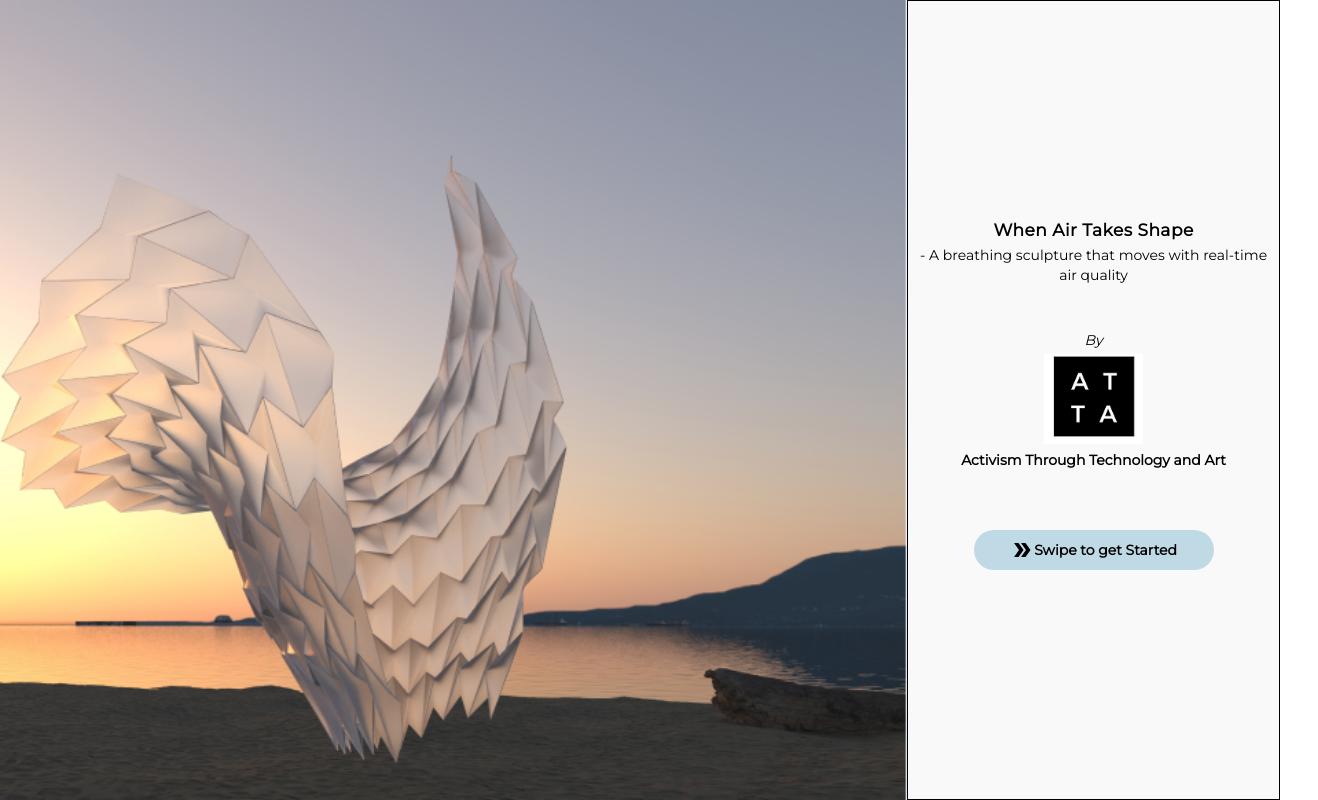
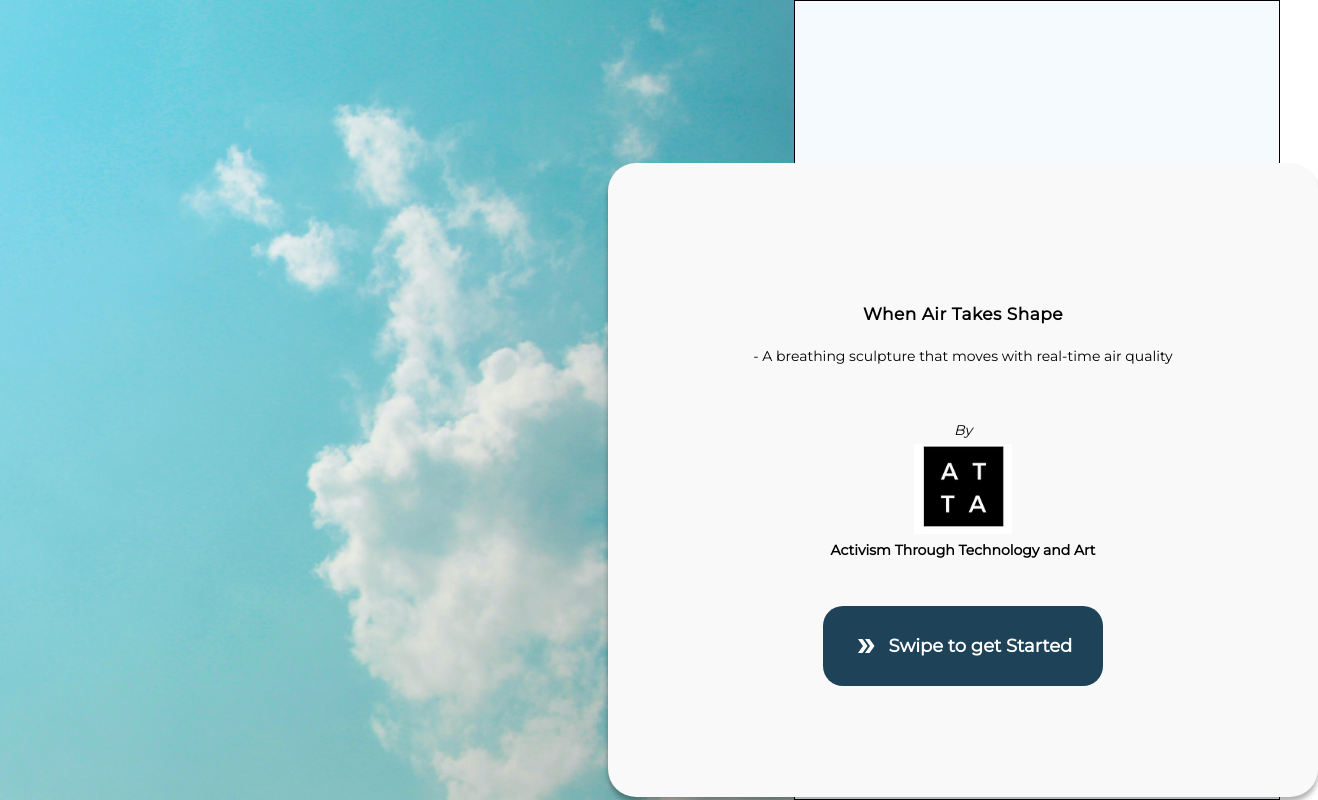
Before and after one commit to iszufnara/ATTA-When-Air-Takes-Shape, a React (Create React App) app in the folder Client/: page / in a window 1280 px wide. Shown: the whole page, 1318 px wide, since content can reach past the window. Built offline with nearby package versions, Linux system fonts and the light colour scheme.

Commit message:
modified landing page according to new design

```diff
--- a/Client/src/App.tsx
+++ b/Client/src/App.tsx
@@ -1,21 +1,27 @@
 //styles import
-import './styling/App.scss';
+import "./styling/App.scss";
 
 // Import statements
-import { useState, createContext, Dispatch, SetStateAction, useMemo, useEffect } from 'react';
-import { BrowserRouter as Router, Route, Routes } from 'react-router-dom';
-import { MapRoute } from './routes/MapRoute';
-import { AboutUs } from './routes/AboutUs';
-import { LandingPage } from './routes/LandingPage';
-import NavBar from './components/Navbar';
-import SearchBar from './components/Searchbar';
-import { TakeAction } from './routes/TakeAction';
-import { SearchInfo, SearchInfoContext } from './contexts/SearchInfoContext';
-import { DataHandler, Country, City } from './model/DataHandler';
-import { WindowSize } from './model/interfaces';
-import { WindowContext } from './contexts/WindowSizeContext';
-import { Data, DataContext } from './contexts/DataContext';
-
+import {
+  useState,
+  createContext,
+  Dispatch,
+  SetStateAction,
+  useMemo,
+  useEffect,
+} from "react";
+import { BrowserRouter as Router, Route, Routes } from "react-router-dom";
+import { MapRoute } from "./routes/MapRoute";
+import { AboutUs } from "./routes/AboutUs";
+import { LandingPage } from "./routes/LandingPage";
+import NavBar from "./components/Navbar";
+import SearchBar from "./components/Searchbar";
+import { Introduction } from "./routes/Introduction";
+import { SearchInfo, SearchInfoContext } from "./contexts/SearchInfoContext";
+import { DataHandler, Country, City } from "./model/DataHandler";
+import { WindowSize } from "./model/interfaces";
+import { WindowContext } from "./contexts/WindowSizeContext";
+import { Data, DataContext } from "./contexts/DataContext";
 
 /*
 Project Structure
@@ -59,7 +65,6 @@ function App() {
   //   .then(res => res.json());
   // }
 
-
   /**
    * data handler, used to obtain data on cities and countries.
    * created using useMemo hook to only initialize it once on the first render of the app.
@@ -71,15 +76,18 @@ function App() {
    */
   const [screenSize, setScreenSize] = useState(getCurrentDimension());
   const [searchInfo, setSearchInfo] = useState<SearchInfo>({
-    term: "", zoom: 3, center: {
-      lat: 45.765001, lng: -76.001027
-    }
+    term: "",
+    zoom: 3,
+    center: {
+      lat: 45.765001,
+      lng: -76.001027,
+    },
   });
   const [data, setData] = useState<Data>({
     all_data: dataHandler.getData(),
     city_countries: dataHandler.getCityCountries(),
     priority_data: dataHandler.getPriorityData(),
-    priority_city_countries: dataHandler.getPriorityCityCountries()
+    priority_city_countries: dataHandler.getPriorityCityCountries(),
   });
 
   /**
@@ -88,7 +96,7 @@ function App() {
   function getCurrentDimension(): WindowSize {
     return {
       width: window.innerWidth,
-      height: window.innerHeight
+      height: window.innerHeight,
     };
   }
 
@@ -101,31 +109,31 @@ function App() {
    * callback updateDimension gets invoked when the event is dispatched.
    * updateDimension updates screenSize state, causing a re-render and before appending a
    * new event listener, the old event listener gets removed due
-  */
+   */
   useEffect(() => {
-    window.addEventListener('resize', updateDimension);
-    return (() => {
-      window.removeEventListener('resize', updateDimension);
-    });
+    window.addEventListener("resize", updateDimension);
+    return () => {
+      window.removeEventListener("resize", updateDimension);
+    };
   }, []);
-
 
   return (
     <Router>
       <div className="app-outer">
         <main>
           <DataContext.Provider value={{ data, setData }}>
-            <WindowContext.Provider value={{ windowObject: screenSize, setWindowObject: setScreenSize }}>
+            <WindowContext.Provider
+              value={{
+                windowObject: screenSize,
+                setWindowObject: setScreenSize,
+              }}
+            >
               <SearchInfoContext.Provider value={{ searchInfo, setSearchInfo }}>
                 <Routes>
-                  <Route path="/map-route" element={<MapRoute />}>
-                  </Route>
-                  <Route path="/" element={<LandingPage />}>
-                  </Route>
-                  <Route path="/take-action" element={<TakeAction />}>
-                  </Route>
-                  <Route path="/about" element={<AboutUs />}>
-                  </Route>
+                  <Route path="/map-route" element={<MapRoute />}></Route>
+                  <Route path="/" element={<LandingPage />}></Route>
+                  <Route path="/intro" element={<Introduction />}></Route>
+                  <Route path="/about" element={<AboutUs />}></Route>
                 </Routes>
                 {/* <button onClick={() => sendAQI(55)}>1</button> */}
               </SearchInfoContext.Provider>
@@ -133,7 +141,7 @@ function App() {
           </DataContext.Provider>
         </main>
       </div>
-    </Router >
+    </Router>
   );
 }
 
--- a/Client/src/components/SwipeCard.tsx
+++ b/Client/src/components/SwipeCard.tsx
@@ -1,37 +1,47 @@
-import * as React from 'react';
+import * as React from "react";
 import "./css/swipe.scss";
 import logo from "../assets/atta1_PNG.webp";
 
-export interface SwipeCardProps {
-}
+export interface SwipeCardProps {}
 
 export function SwipeCard(props: SwipeCardProps) {
   return (
-    <div className='swipe-container'>
-      <div className='swipe-upper'>
+    <div className="swipe-container">
+      <div className="swipe">
+        <div className="swipe-upper">
           <div className="swipe-header">When Air Takes Shape</div>
-        <div className='swipe-description'>- A breathing sculpture that moves
-          with real-time air quality
+          <div className="swipe-description">
+            - A breathing sculpture that moves with real-time air quality
           </div>
         </div>
-      <div className='swipe-middle'>
+        <div className="swipe-middle">
           <div className="swipe-by">By</div>
-        <div className='swipe-logo'>
+          <div className="swipe-logo">
             <img src={logo} />
           </div>
-        <div className='swipe-atta'>Activism Through Technology and Art</div>
+          <div className="swipe-atta">Activism Through Technology and Art</div>
         </div>
-      <div className='swipe-lower'>
-        <button className='swipe-button'>
-          <svg xmlns="http://www.w3.org/2000/svg" width="24" height="24" viewBox="0 0 24 24" fill="none">
+        <div className="swipe-lower">
+          <button className="swipe-button">
+            <svg
+              xmlns="http://www.w3.org/2000/svg"
+              width="24"
+              height="24"
+              viewBox="0 0 24 24"
+              fill="none"
+            >
               <g filter="url(#filter0_d_1276_824)">
-              <path d="M15.5 5H11L16 12L11 19H15.5L20.5 12L15.5 5Z" fill="black" />
-              <path d="M8.5 5H4L9 12L4 19H8.5L13.5 12L8.5 5Z" fill="black" />
+                <path
+                  d="M15.5 5H11L16 12L11 19H15.5L20.5 12L15.5 5Z"
+                  fill="white"
+                />
+                <path d="M8.5 5H4L9 12L4 19H8.5L13.5 12L8.5 5Z" fill="white" />
               </g>
             </svg>
             <p>Swipe to get Started</p>
           </button>
         </div>
       </div>
+    </div>
   );
 }
--- a/Client/src/components/css/swipe.scss
+++ b/Client/src/components/css/swipe.scss
@@ -1,12 +1,12 @@
 @import "../../styling/breakpoints.scss";
 
-$swipe-breakpoint-one: '>480px';
-$swipe-breakpoint-two: '>520px';
-$swipe-breakpoint-four: '>630px';
+$swipe-breakpoint-one: ">480px";
+$swipe-breakpoint-two: ">520px";
+$swipe-breakpoint-four: ">630px";
 
 .swipe-container {
   // border-radius: 16px;
-  background: var(--temp-text-background, #F9F9F9);
+  background: var(--temp-tertiary-background, #f5faff);
   // box-shadow: 0px 2px 4px 0px rgba(0, 0, 0, 0.20);
   display: flex;
   flex-direction: column;
@@ -20,7 +20,7 @@ $swipe-breakpoint-four: '>630px';
   width: 100vw;
   padding: 10px;
 
-  @include media('>760px') {
+  @include media(">760px") {
     display: flex;
   }
 
@@ -43,7 +43,6 @@ $swipe-breakpoint-four: '>630px';
   //   width: 240px;
   // }
 
-
   // @include media('>710px') {
   //   padding: 20px;
   //   top: 65px;
@@ -58,9 +57,24 @@ $swipe-breakpoint-four: '>630px';
 
   // @include media('>1024px') {
   // }
-
 }
-
+.swipe {
+  width: 710px;
+  height: 634px;
+  padding: 32px;
+  background: var(--temp-text-background, #f9f9f9);
+  box-shadow: 0px 5px 5px rgba(0, 0, 0, 0.3);
+  border-radius: 28px;
+  overflow: hidden;
+  flex-direction: column;
+  justify-content: center;
+  align-items: center;
+  gap: 16px;
+  display: inline-flex;
+  left: 608px;
+  top: 163px;
+  position: absolute;
+}
 .swipe-upper {
   display: flex;
   flex-direction: column;
@@ -70,15 +84,15 @@ $swipe-breakpoint-four: '>630px';
 }
 
 .swipe-header {
-  color: #000;
+  text-align: center;
+  color: black;
+  font-size: 50px;
   font-family: Montserrat;
-  font-size: 16px;
-  font-style: normal;
-  font-weight: bold;
-  line-height: 30px;
+  font-weight: 600;
+  line-height: 64px;
   letter-spacing: 0.5px;
-
-  @include media('>630px') {
+  word-wrap: break-word;
+  @include media(">630px") {
     font-size: 17px;
   }
 }
@@ -86,7 +100,7 @@ $swipe-breakpoint-four: '>630px';
 .swipe-description {
   display: none;
 
-  @include media('>630px') {
+  @include media(">630px") {
     display: block;
     color: #000;
     text-align: center;
@@ -97,7 +111,7 @@ $swipe-breakpoint-four: '>630px';
     line-height: 20px;
   }
 
-  @include media('>710px') {
+  @include media(">710px") {
     font-size: 14px;
   }
 }
@@ -110,15 +124,14 @@ $swipe-breakpoint-four: '>630px';
   height: 200px;
   padding: 0px;
 
-
   img {
     height: 70px;
 
-    @include media('>630px') {
+    @include media(">630px") {
       height: 70px;
     }
 
-    @include media('>710px') {
+    @include media(">710px") {
       height: 90px;
     }
   }
@@ -126,7 +139,7 @@ $swipe-breakpoint-four: '>630px';
   .swipe-by {
     display: none;
 
-    @include media('>630px') {
+    @include media(">630px") {
       display: block;
       color: #000;
       font-family: Montserrat;
@@ -137,7 +150,7 @@ $swipe-breakpoint-four: '>630px';
       margin-bottom: 2px;
     }
 
-    @include media('>710px') {
+    @include media(">710px") {
       font-size: 14px;
     }
   }
@@ -151,44 +164,47 @@ $swipe-breakpoint-four: '>630px';
     font-weight: 600;
     line-height: 24px;
 
-    @include media('>710px') {
+    @include media(">710px") {
       font-size: 14px;
     }
-
   }
 }
 
 .swipe-lower {
-  display: flex;
-  flex-direction: column;
-  height: 100px;
+  padding: 20px;
+  background: var(--temp-primary-color, #1e4359);
+  border-radius: 20px;
+  overflow: hidden;
+  justify-content: center;
   align-items: center;
-  justify-content: center;
+  display: inline-flex;
 
   .swipe-button {
     display: flex;
     align-items: center;
-    justify-content: center;
-    border-radius: 30px;
-    background: var(--temp-secondary-color, rgba(154, 199, 217, 0.60));
+    justify-content: space-evenly;
+    width: 227px;
+    height: 36px;
+    background: var(--temp-primary-color, #1e4359);
     border: none;
-    width: 200px;
-    height: 40px;
     font-family: Montserrat;
     font-size: 12px;
     font-style: normal;
     font-weight: 600;
-    line-height: 24px;
+    line-height: 28px;
     outline: none;
 
-    @include media('>630px') {
+    p {
+      color: white;
+    }
+
+    @include media(">630px") {
       height: 40px;
     }
 
-    @include media('>710px') {
+    @include media(">710px") {
       width: 240px;
-      font-size: 14px;
+      font-size: 18px;
     }
-
   }
 }
--- /dev/null
+++ b/Client/src/routes/Introduction.tsx
@@ -0,0 +1,15 @@
+// css styles import
+import "./css/action.css";
+
+// libraries import
+import React from "react";
+
+export interface takeActionPropsInterface {}
+
+export function Introduction(props: takeActionPropsInterface) {
+  return (
+    <div className="take-action-container">
+      <h1>Take Action Route</h1>
+    </div>
+  );
+}
--- a/Client/src/routes/LandingPage.tsx
+++ b/Client/src/routes/LandingPage.tsx
@@ -2,18 +2,16 @@
 import "./css/landing.scss";
 
 // libraries import
-import rectange77 from "../assets/Rectangle 77.png";
-import React from 'react';
+import unsplash from "../assets/unsplash.png";
+import React from "react";
 import { SwipeCard } from "../components/SwipeCard";
 
-
-export interface LandingPageInterface {
-}
+export interface LandingPageInterface {}
 
 export function LandingPage(props: LandingPageInterface) {
   return (
-    <div className='landing-route-container'>
-      <img src={rectange77} />
+    <div className="landing-route-container">
+      <img src={unsplash} />
       <SwipeCard />
     </div>
   );
```
Also changed, not shown: Client/src/routes/TakeAction.tsx (deleted, +0 -18 lines), Client/src/assets/Rectangle 77.png (deleted), Client/src/assets/unsplash.png (added). Lines whose indentation alone changed are shown as unchanged.
